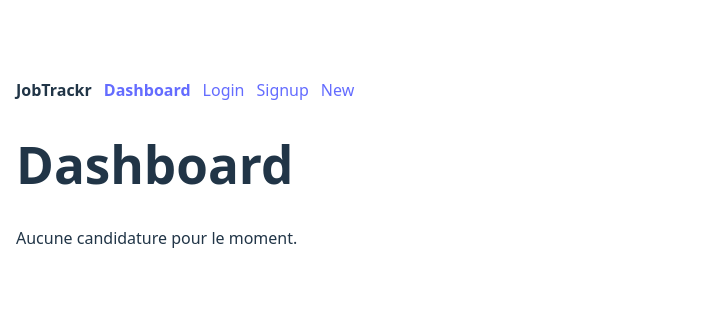
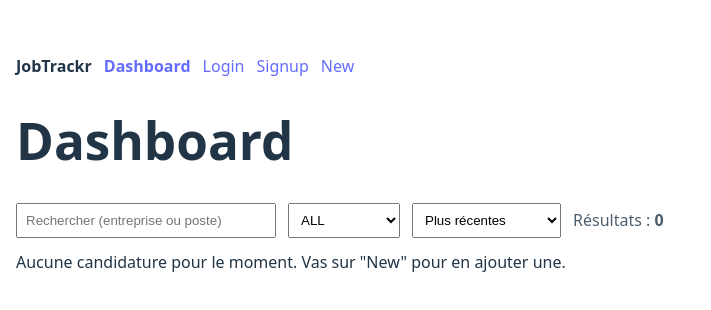
Before and after one commit to matthieuMourao/jobtrackr, a React (Vite) app: page / in a window 1280 px wide. Shown: the part 228-538 px from the top of the page, without its empty margins (0-711 px from the left). Built offline with nearby package versions, Linux system fonts and the light colour scheme.

Commit message:
feat: modification du dashboard, tableau + filtres

```diff
--- a/src/app/routes/dashboard.jsx
+++ b/src/app/routes/dashboard.jsx
@@ -1,22 +1,143 @@
 import { useApplications } from "../../context/ApplicationContext.jsx";
+import { useMemo, useState } from "react";
+
+const STATUS_OPTIONS = ["ALL", "APPLIED", "INTERVIEW", "REJECTED", "OFFER" ];
+const SORT_OPTIONS = ["CREATED_DESC", "CREATED_ASC", "COMPANY_ASC"];
 
 export default function Dashboard() {
-    const { applications } = useApplications();
+    const { applications, removeApplication, updateStatus } = useApplications();
+
+    const [query, setQuery] = useState("");
+    const [statusFilter, setStatusFilter] = useState("ALL");
+    const [sortBy, setSortBy] = useState("CREATED_DESC");
+
+    const filtered = useMemo(() => {
+        const q = query.trim().toLowerCase();
+
+        let list = [...applications];
+
+        // filtre par texte (entreprise + poste)
+        if (q) {
+            list = list.filter((a) => {
+                const company = (a.company || "").toLowerCase();
+                const role = (a.role || "").toLowerCase();
+                return company.includes(q) || role.includes(q);
+            });
+        }
+
+        // flitre par statut
+        if (statusFilter !=="ALL") {
+            list = list.filter((a) => a.status === statusFilter);
+        }
+
+        //tri
+        if (sortBy === "CREATED_DESC") {
+            list.sort((a, b) => (b.createdAt || "").localeCompare(a.createdAt || ""));
+        }
+        if (sortBy === "CREATED_ASC") {
+            list.sort((a, b) => (a.createdAt || "").localeCompare(b.createdAt || ""));
+        }
+        if (sortBy === "COMPANY_ASC") {
+            list.sort((a, b) => (a.company || "").localeCompare(b.company || ""));
+        }
+
+        return list;
+    }, [applications, query, statusFilter, sortBy]);
 
     return (
         <div>
             <h1>Dashboard</h1>
+            <div style={{display: "flex", gap: 12, flexWrap: "wrap", marginTop: 12}}>
+                <input
+                    value={query}
+                    onChange={(e) => setQuery(e.target.value)}
+                    placeholder="Rechercher (entreprise ou poste)"
+                    style={{padding: 8,minWidth: 240}}
+                />
 
-            { applications.length === 0 ? (
-                <p>Aucune candidature pour le moment.</p>
+                <select value={statusFilter} onChange={(e) => setStatusFilter(e.target.value)} style={{padding: 8 }}>
+                    {STATUS_OPTIONS.map((s) => (
+                        <option key={s} value={s}>
+                            {s}
+                        </option>
+                    ))}
+                </select>
+
+                <select value={sortBy} onChange={(e) => setSortBy(e.target.value)} style={{padding: 8 }}>
+                    <option value="CREATED_DESC">Plus récentes</option>
+                    <option value="CREATED_ASC">Plus anciennes</option>
+                    <option value="COMPANY_ASC">Entreprises (A→Z)</option>
+                </select>
+
+                <div style={{alignSelf: "center", opacity: 0.8 }}>
+                    Résultats : <strong>{filtered.length}</strong>
+                </div>
+            </div>
+
+            {applications.length === 0 ? (
+                <p style={{marginTop: 12 }}>
+                    Aucune candidature pour le moment. Vas sur "New" pour en ajouter une.
+                </p>
+            ) : filtered.length === 0 ? (
+                <p style={{marginTop: 12 }}>
+                    Aucun résultat avec ces filtres.
+                </p>
             ) : (
-                <ul>
-                    {applications.map((app) => (
-                        <li key={app.id}>
-                            <strong>{app.company}</strong> - {app.role} ({app.status})
-                        </li>
+                <div style={{display: "grid", gap: 12, marginTop: 12 }}>
+                    {filtered.map((app) => (
+                        <div
+                            key={app.id}
+                            style={{
+                                border: "1px solid #ddd",
+                                borderRadius: 8,
+                                padding: 12,
+                            }}
+                        >
+                            <div style={{display: "flex", justifyContent: "space-between", gap: 12 }}>
+                                <div>
+                                    <div style={{fontWeight: 700 }}>{app.company}</div>
+                                    <div style={{opacity: 0.85 }}>{app.role}</div>
+                                    <div style={{fontSize: 12, opacity: 0.7 }}>
+                                        {app.location} • {app.applieDate || "Date inconnue"}
+                                    </div>
+                                </div>
+
+                                <div style={{display: "flex", gap: 8, alignItems: "center" }}>
+                                    <select
+                                        value={app.status}
+                                        onChange={(e) => updateStatus(app.id, e.target.value)}
+                                        style={{ padding: 6 }}
+                                    >
+                                        {STATUS_OPTIONS.filter((s) => s !=="ALL").map((s) => (
+                                            <option key={s} value={s}>
+                                                {s}
+                                            </option>
+                                        ))}
+                                    </select>
+
+                                    <button
+                                        onClick={() => removeApplication(app.id)}
+                                        style={{padding: "6px 10px", cursor: "pointer" }}
+                                    >
+                                        Supprimer
+                                    </button>
+                                </div>
+                            </div>
+
+                            {app.link && (
+                                <p style={{marginTop: 8}}>
+                                    <a href={app.link} target="_blank" rel="noreferrer">
+                                        Voir l'offre
+                                    </a>
+                                </p>
+                            )}
+
+                            {app.notes && (
+                                <p style={{ marginTop: 8, whiteSpace: "pre-wrap" }}>{app.notes}</p>
+                            )}
+                        </div>
                     ))}
-                </ul>
+                </div>
             )}
         </div>
     );
```
